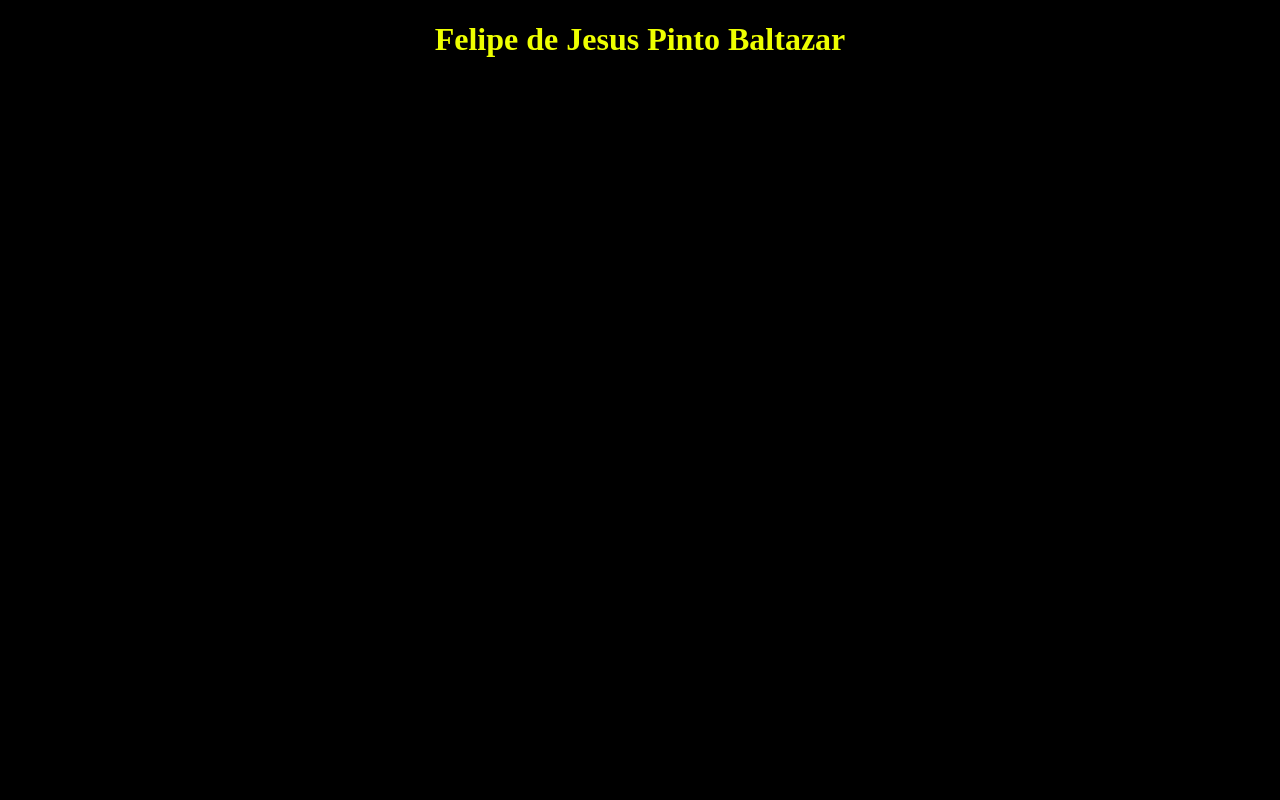
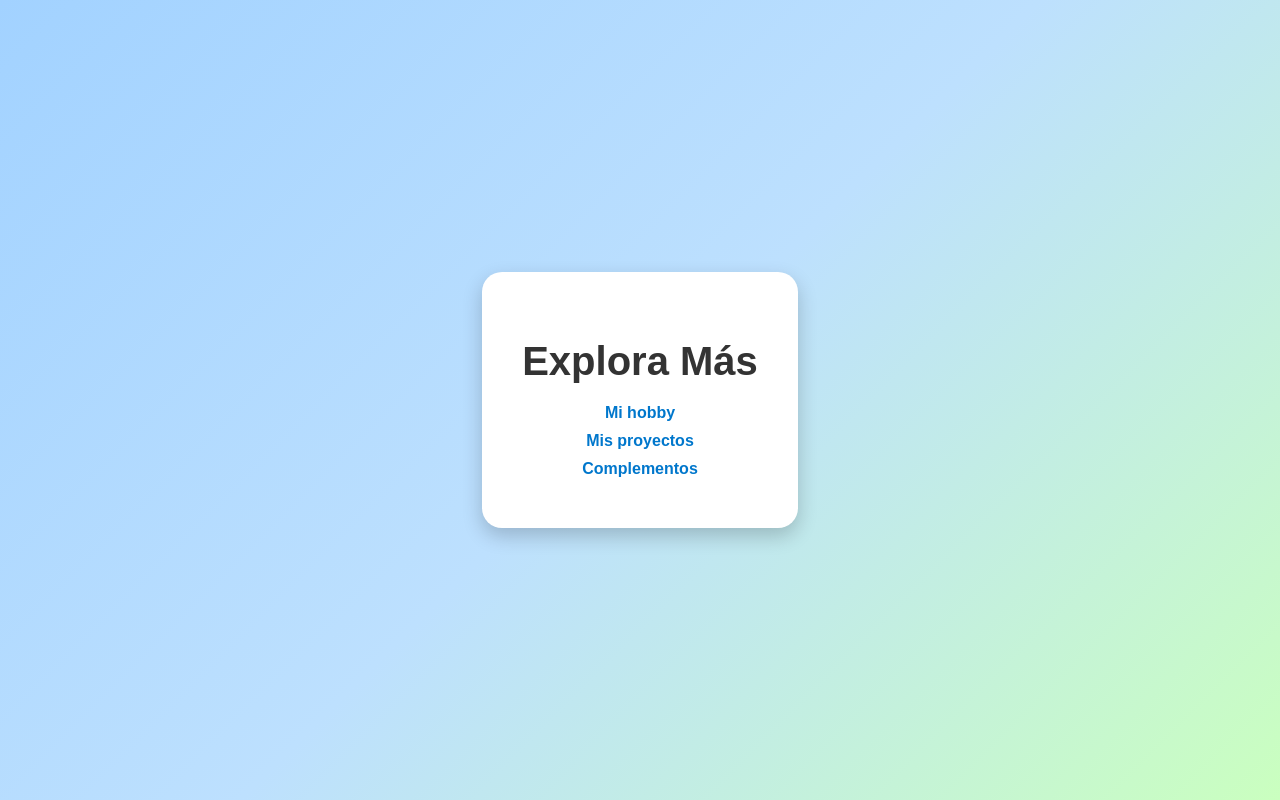
Before and after one commit to felipedejesuspintobaltazar-cloud/trabajo-de-programaci-n, a plain HTML site: page index.html in a window 1280 px wide. Drawn offline with Linux system fonts and the light colour scheme.

Commit message:
Add files via upload

```diff
--- a/index.html
+++ b/index.html
@@ -1,21 +1,54 @@
 <!DOCTYPE html>
 <html lang="es">
 <head>
-    <meta charset="UTF-8">
-    <meta name="viewport" content="width=device-width
-    initial-scale=1.0">
-    <title>Mi Pagina web</title>
-    <style>
-        body{
-            background-color:rgb(0, 0, 0)
-        }
-        h1 { color: #eeff00; text-align: center;}
+  <meta charset="UTF-8">
+  <title>PixelWeb</title>
+  <style>
+    body {
+      margin: 0;
+      font-family: Arial, sans-serif;
+      background: linear-gradient(135deg, #a2d2ff, #bde0fe, #caffbf);
+      display: flex;
+      justify-content: center;
+      align-items: center;
+      height: 100vh;
+      text-align: center;
+    }
 
-    </style>
+    .container {
+      background: white;
+      padding: 40px;
+      border-radius: 20px;
+      box-shadow: 0 8px 20px rgba(0,0,0,0.2);
+    }
 
+    h1 {
+      font-size: 2.5rem;
+      margin-bottom: 20px;
+      color: #333;
+    }
+
+    a {
+      display: block;
+      margin: 10px 0;
+      text-decoration: none;
+      color: #0077cc;
+      font-weight: bold;
+      transition: 0.3s;
+    }
+
+    a:hover {
+      color: #ff6f61;
+      transform: scale(1.1);
+    }
+  </style>
 </head>
 <body>
-    <h1>Felipe de Jesus Pinto Baltazar</h1>
-   >
+  <div class="container">
+    <h1>Explora Más</h1>
+    <a href="hobby.html">Mi hobby</a>
+    <a href="p.html">Mis proyectos</a>
+    <a href="d.html">Complementos</a>
+  </div>
 </body>
 </html>
```
